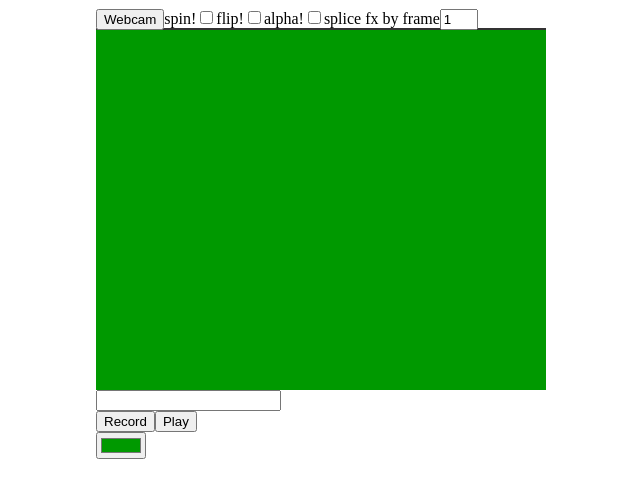
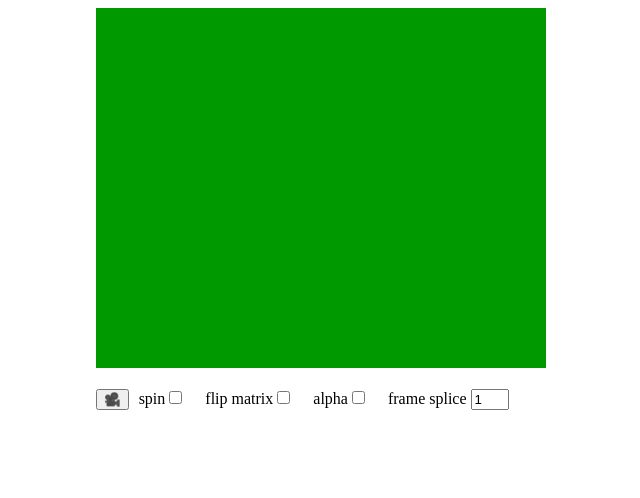
Before and after one commit to itsticks/video-animator, a website: page index.html in a window 1280 px wide. Shown: the whole page, without its empty margins (319-959 px from the left). Drawn offline with nearby package versions, Linux system fonts and the light colour scheme.

Commit message:
nicer controls

```diff
--- a/index.html
+++ b/index.html
@@ -9,6 +9,7 @@
     .canvas-bg {
   background: -webkit-canvas(animation) no-repeat 50% 50%;
 }
+label {padding: 10px;}
     </style>
   </head>
   <body>
--- a/play.js
+++ b/play.js
@@ -99,9 +99,12 @@ video.controls=true;
 video.autoplay=true;
 video.muted=true;
 video.playbackRate=1;
-//video.style.position = 'fixed';
-//video.style.left = '-1000px';
-//video.style.visibility = 'hidden';
+video.setAttribute('autoplay',true);
+video.setAttribute('playsinline',true);
+video.setAttribute("controls", true);
+video.style.position = 'fixed';
+video.style.top = '8px';
+video.style.zIndex = '-1';
 
 var container = document.createElement('div');
 container.style.margin = 'auto';
@@ -111,11 +114,9 @@ var playButton = document.createElement('button');
 playButton.append(document.createTextNode('Play'));
 playButton.onclick = function(){
 	recording = false;
-//	track.stop();
 	playing = true;
 	frames = rawFrames.map(function(f,i){
-		return f; //.reversePixels();
-		//return (i%2==0) ? f : f.reversePixels();
+		return f;
 	   })
 
    myreq = requestAnimationFrame(step);
@@ -126,6 +127,7 @@ canvas.width = 450//video.width;
 canvas.height = 360 //video.height;
 canvas.style.backgroundColor = "#009900";
 canvas.style.backgroundSize = 'cover';
+canvas.style.marginBottom = '20px';
 
 var ctx = canvas.getContext('2d');
 ctx.fillStyle = "red"
@@ -150,7 +152,7 @@ rotateInput.type = 'checkbox';
 rotateInput.style.display = 'inline-block';
 
 var rotateLabel = document.createElement('label');
-rotateLabel.append(document.createTextNode('spin!'))
+rotateLabel.append(document.createTextNode('spin'))
 rotateLabel.append(rotateInput)
 
 var flipInput = document.createElement('input');
@@ -158,7 +160,7 @@ flipInput.type = 'checkbox';
 flipInput.style.display = 'inline-block';
 
 var flipLabel = document.createElement('label');
-flipLabel.append(document.createTextNode('flip!'))
+flipLabel.append(document.createTextNode('flip matrix'))
 flipLabel.append(flipInput)
 
 var alphaInput = document.createElement('input');
@@ -166,7 +168,7 @@ alphaInput.type = 'checkbox';
 alphaInput.style.display = 'inline-block';
 
 var alphaLabel = document.createElement('label');
-alphaLabel.append(document.createTextNode('alpha!'));
+alphaLabel.append(document.createTextNode('alpha'));
 alphaLabel.append(alphaInput);
 
 var frameSpliceInput = document.createElement('input');
@@ -176,7 +178,7 @@ frameSpliceInput.style.display = 'inline-block';
 frameSpliceInput.style.width='30px';
 
 var frameSpliceLabel = document.createElement('label');
-frameSpliceLabel.append(document.createTextNode('splice fx by frame'));
+frameSpliceLabel.append(document.createTextNode('frame splice '));
 frameSpliceLabel.append(frameSpliceInput);
 
 var recordButton = document.createElement('button');
@@ -190,16 +192,9 @@ recordButton.onclick = function(){
 		}
 
 var facingMode = window.innerWidth > window.innerHeight ? "user" : "environment";
-	video.setAttribute('autoplay',true);
-	video.setAttribute('playsinline',true);
-	video.setAttribute("controls", true);
-	video.style.position = 'fixed';
-	video.style.top = '28px';
-	video.style.zIndex = '-1';
-
 
 var webcamButton = document.createElement('button');
-		webcamButton.append(document.createTextNode('Webcam'));
+		webcamButton.append(document.createTextNode('🎥'));
 		webcamButton.onclick = function(){
 			if(!webcamOn){
 				webcamButton.style.backgroundColor = 'red';
@@ -219,13 +214,14 @@ var webcamButton = document.createElement('button');
 		}
 				}
 
+
+
 var step = function(){
 	if(animationCounter%animationFrameInterval==0 && frames[currentFrame]!=undefined){
 			ctx.putImageData(frames[currentFrame],0,0)
 						currentFrame++;
 	}
 	animationCounter++;
-	//if(currentFrame===frames.length){currentFrame=0}
 	if(currentFrame!==frames.length){
 	myreq = requestAnimationFrame(step);
 	}
@@ -236,13 +232,6 @@ var step = function(){
 	}
 }
 
-video.onpause = function(){
-	console.log('paused')
-}
-
-video.onplaying = function(){
-	console.log('playing')
-}
 
 var playLive = function() {
     if (!playingLive) {
@@ -253,13 +242,13 @@ var playLive = function() {
 	ctx.drawImage(video,0,0,video.width,video.height);
 	var frame = ctx.getImageData(0,0,video.width,video.height);
 	if(frameCount%frameSpliceInput.value===0){
-
+	if(alphaInput.checked){
+			frame = frame.alphaGreen();
+	}
 	if(flipInput.checked){
 		frame = frame.reversePixels();
 	}
-	if(alphaInput.checked){
-		frame = frame.alphaGreen();
-	}
+
 }
 	ctx.putImageData(frame,0,0)
 
@@ -282,10 +271,10 @@ var playLive = function() {
 	  frameCount++;
   }
 
-container.append(webcamButton,rotateLabel,flipLabel,alphaLabel,frameSpliceLabel,canvas,video,videoInput,recordButton,playButton,colorInput);
+container.append(canvas,video,webcamButton,rotateLabel,flipLabel,alphaLabel,frameSpliceLabel);
+// videoInput,recordButton,playButton,colorInput
 document.body.append(container);
-// recordButton,playButton
- // getWebcam();
+
  playLive();
 
 
```
